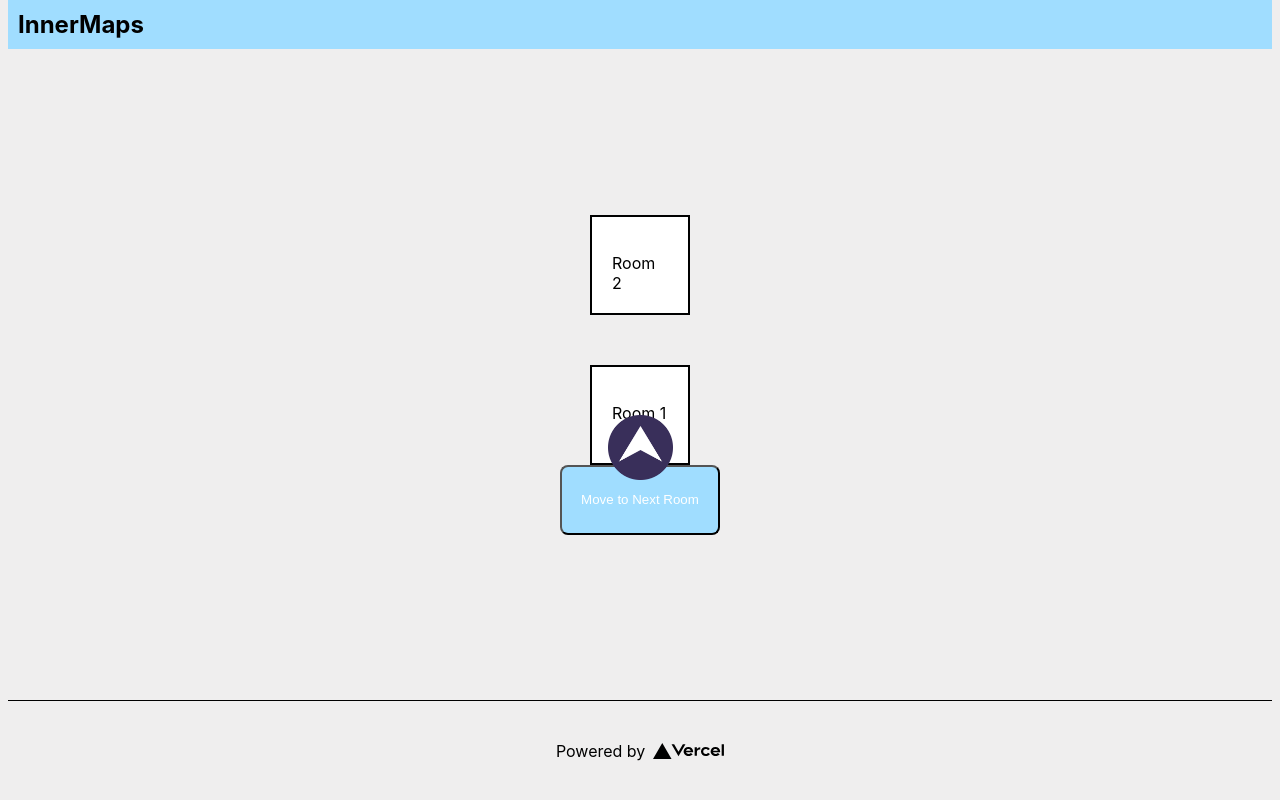
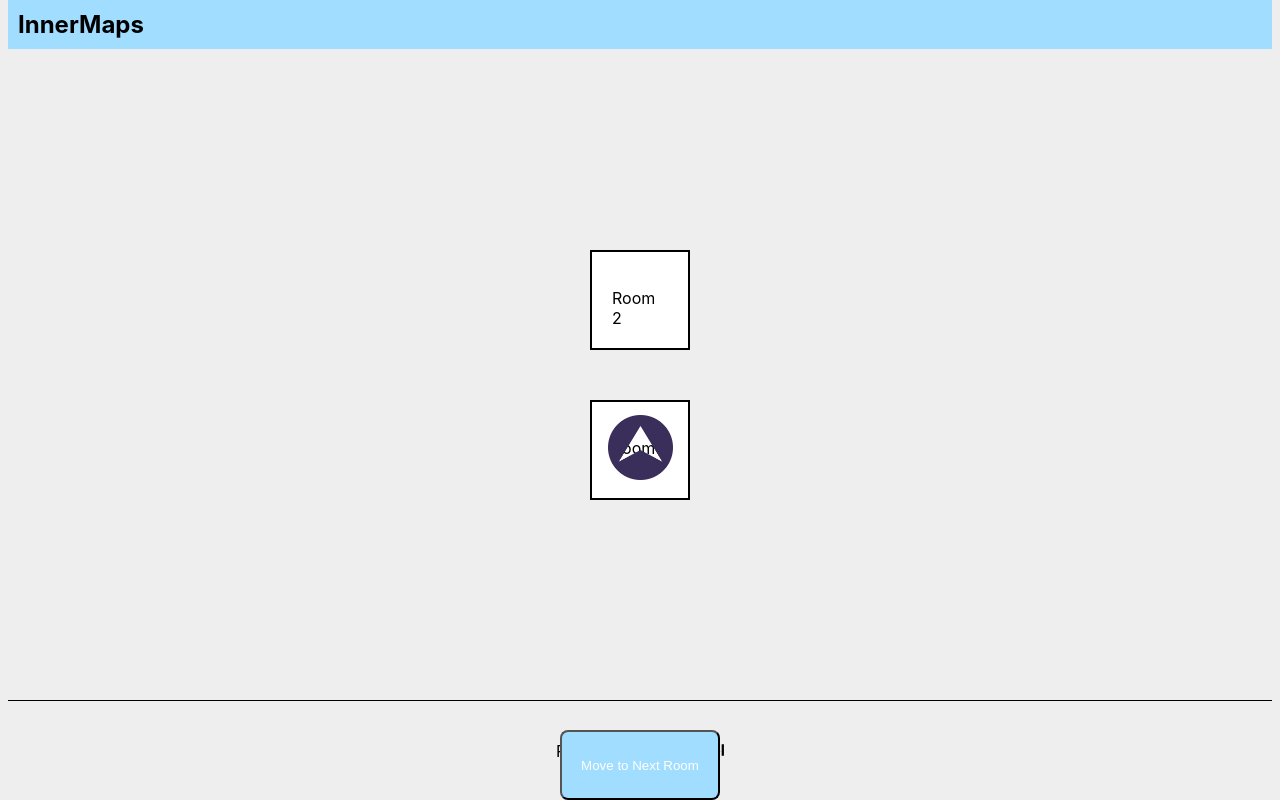
Before and after one commit to Suspiria1/mapping-app, a Next.js app in the folder nextjs-blog/: page / in a window 1280 px wide. Built offline with nearby package versions, Linux system fonts and the light colour scheme.

Commit message:
added to the styling on the button

```diff
--- a/nextjs-blog/styles/Home.module.css
+++ b/nextjs-blog/styles/Home.module.css
@@ -86,8 +86,8 @@
 }
 
 #button1 {
+    position: fixed;
     bottom: 0;
-    padding: 10px;
     width: 160px;
     height: 70px;
     background-color: #a0ddff;
```
